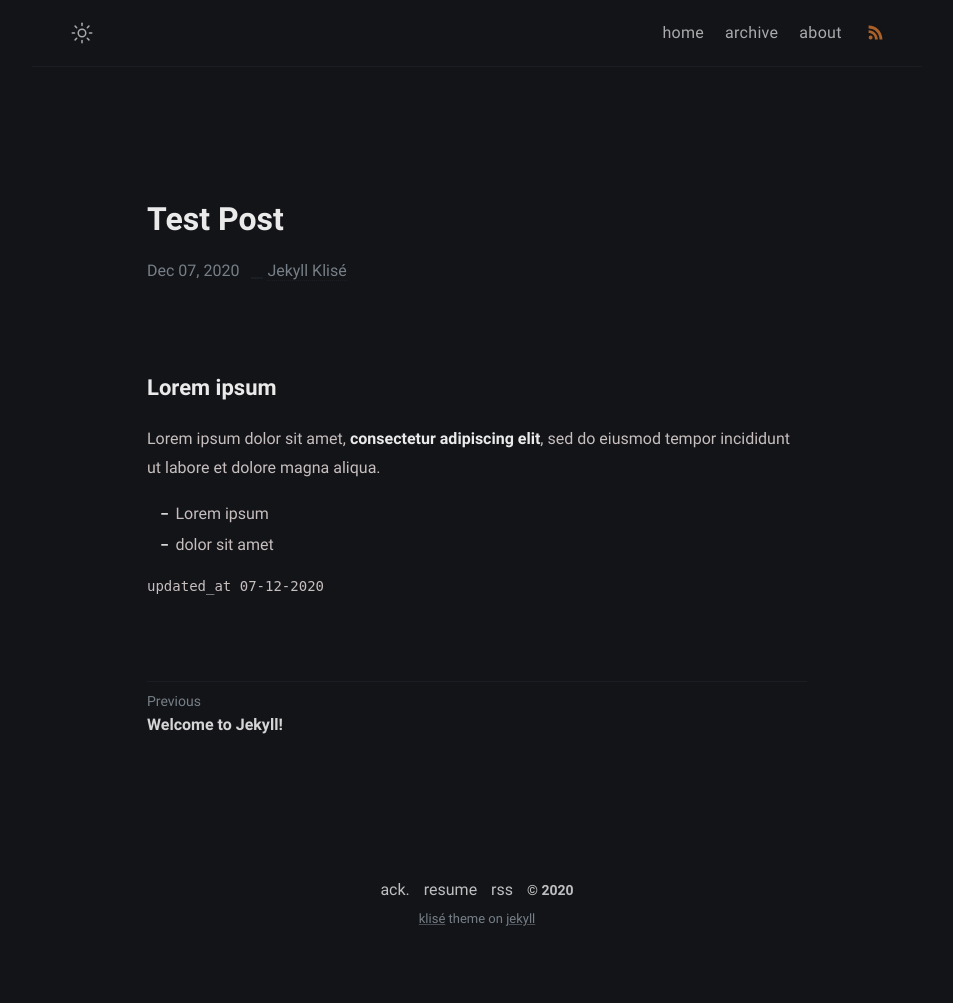
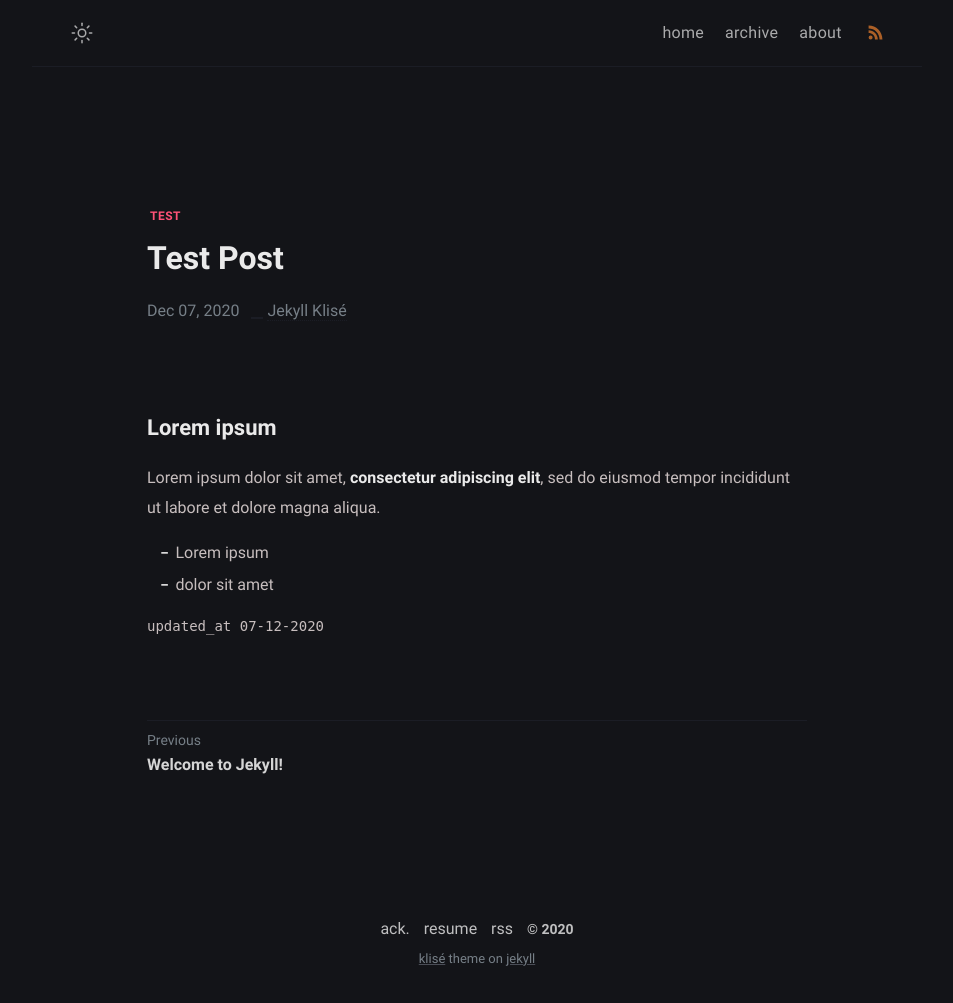
Before and after one commit to TzZek/zek-blog-v2, a Jekyll site: the page built from _posts/Test-post/2020-12-07-Test-post.md, in a window 1280 px wide. Shown: the whole page, without its empty margins (163-1116 px from the left). Built offline with Jekyll 4.4.1, drawn with Linux system fonts in a browser that asks for light colours; some web fonts are replaced; before the commit the page ends 963 px from its top, so only the background shows below that.

Commit message:
2020-12-07-Test-post.md: updated tags

```diff
--- a/_posts/Test-post/2020-12-07-Test-post.md
+++ b/_posts/Test-post/2020-12-07-Test-post.md
@@ -4,7 +4,7 @@ description: oh just a test
 date: '2020-12-07T16:38:02.650Z'
 modified: '2020-12-07T16:38:02.650Z'
 tags:
-  - ''
+  - test
 categories: []
 layout: post
 ---
```
